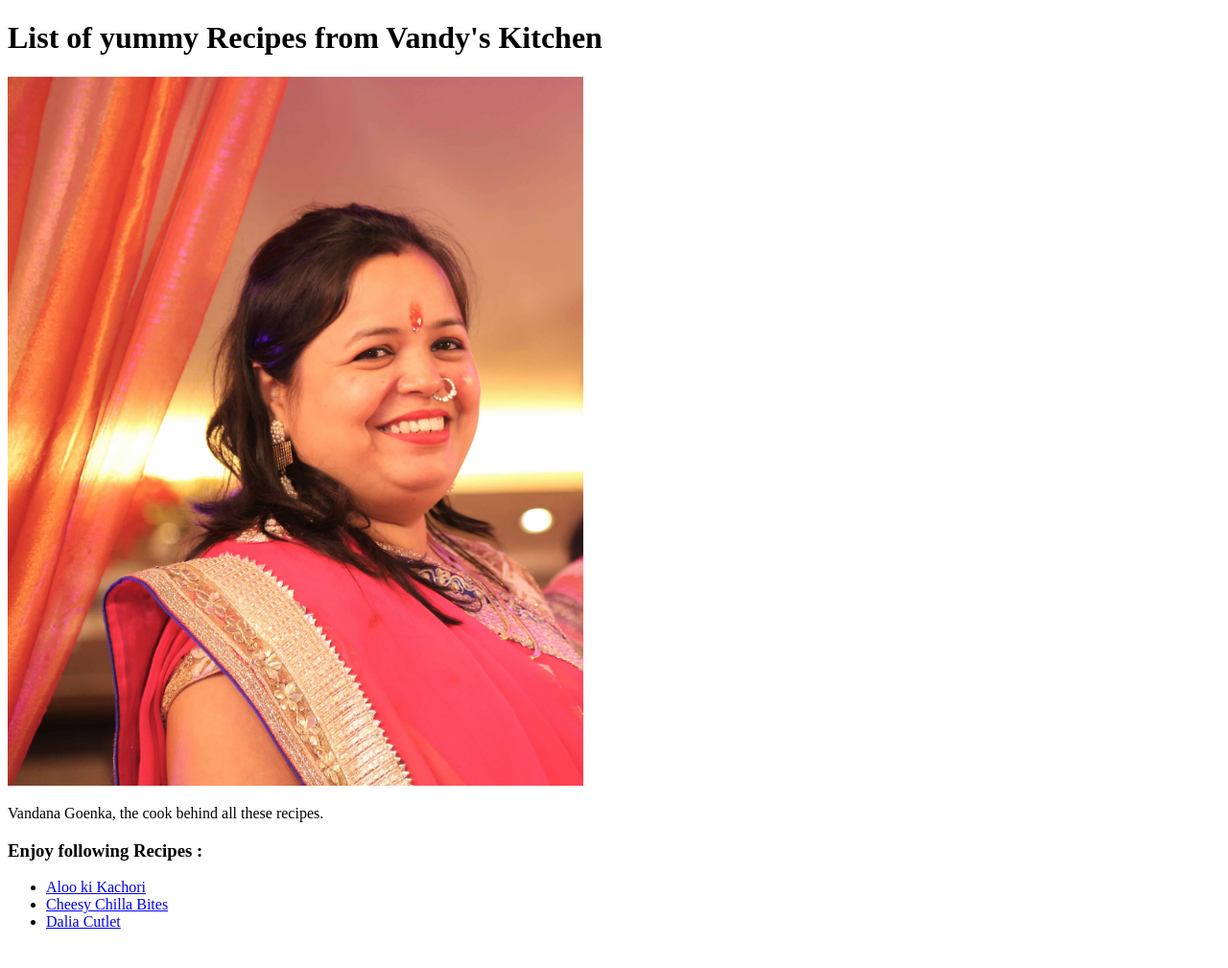
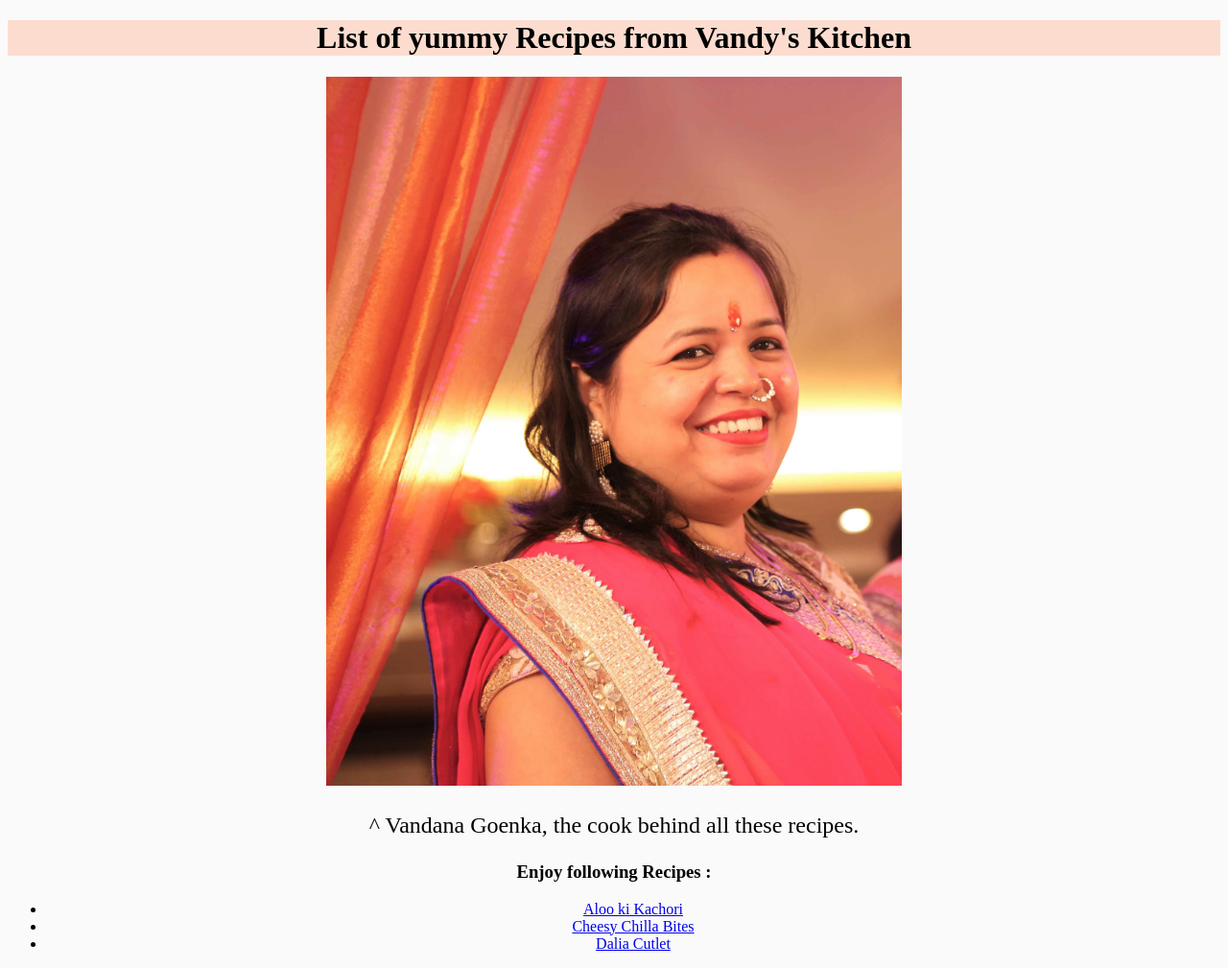
Before and after one commit to phANTom2303/odin-recipes, a plain HTML site: page index.html in a window 1280 px wide. Shown: the whole page at 96% size. Before the commit the page ends 986 px from the top, so only its background shows below. Drawn offline with Linux system fonts and the light colour scheme.

Commit message:
Experimenting with CSS

```diff
--- a/index.html
+++ b/index.html
@@ -9,7 +9,7 @@
 <body>
     <h1>List of yummy Recipes from Vandy's Kitchen</h1>
     <img src="./images/vandana-goenka.jpg" alt="Vandana Goenka, the cook behind all these recipes" /> <!--  width="600" -->
-    <p>Vandana Goenka, the cook behind all these recipes.</p>
+    <p>^ Vandana Goenka, the cook behind all these recipes.</p>
     <h3>Enjoy following Recipes : </h3>
     <ul>
         <li><a href="./recipes/aloo-ki-kachori.html">Aloo ki Kachori</a></li>
--- a/stylesheets/index.css
+++ b/stylesheets/index.css
@@ -1,4 +1,20 @@
+* {
+    background-color: #fafafa;
+    text-align: center;
+}
+
 img {
     height: auto;
     width: 600px;
+    align-items: center;
 }
+
+h1 {
+
+   /* color: #f04b0f*/
+    background-color: #fcdccf;
+}
+
+p {
+    font-size: 24px;
+}
```
